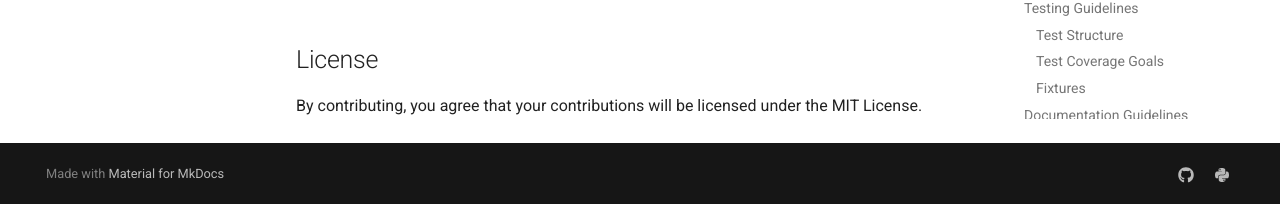
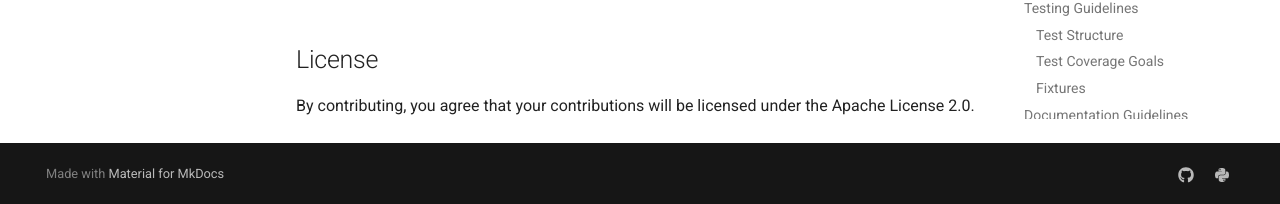
Before and after one commit to datajoint/dj-photon-codecs, an MkDocs documentation site: the page built from docs/contributing.md, in a window 1280 px wide and 900 px high, scrolled down 6360 px. Shown: the part 693-897 px from the top of the window. Built offline with MkDocs 1.6.1 and Material for MkDocs 9.7.7, drawn with Linux system fonts in a browser that asks for light colours; comment, search, counter and statistics services are not loaded.

Commit message:
Relicense from MIT to Apache-2.0
Aligns with datajoint-python and the rest of the codec family: dj-figpack-codecs and
dj-canvasxpress-codecs are already Apache-2.0, and this repo and dj-zarr-codecs were the
outliers with no rule behind the split.

Apache-2.0 rather than MIT for the patent grant. MIT is silent on patents, which is the
question pharma legal review asks about a dependency, and answering it in the license
is cheaper than answering it per customer.

MIT permits sublicensing, so the relicense is within its terms. All copyright here is
DataJoint Inc.'s -- the sole contributor is the copyright holder -- so no consent was
outstanding.

Changed: LICENSE replaced with the Apache-2.0 text used across the family, the
pyproject license field and OSI classifier, the README badge and license line, and the
contributing guide's inbound-contribution terms.

```diff
--- a/docs/contributing.md
+++ b/docs/contributing.md
@@ -337,4 +337,4 @@ Be respectful and constructive in all interactions. We aim to foster an inclusiv
 
 ## License
 
-By contributing, you agree that your contributions will be licensed under the MIT License.
+By contributing, you agree that your contributions will be licensed under the Apache License 2.0.
--- a/pyproject.toml
+++ b/pyproject.toml
@@ -4,7 +4,7 @@ version = "0.1.0"
 description = "DataJoint codec for photon-limited movies with Anscombe transformation and compression"
 readme = "README.md"
 requires-python = ">=3.10"
-license = {text = "MIT"}
+license = {text = "Apache-2.0"}
 authors = [
     {name = "Dimitri Yatsenko", email = "dimitri@datajoint.com"},
     {name = "Davis Bennett", email = "davis.v.bennett@gmail.com"},
@@ -13,7 +13,7 @@ keywords = ["datajoint", "photon", "anscombe", "imaging", "codec"]
 classifiers = [
     "Development Status :: 3 - Alpha",
     "Intended Audience :: Science/Research",
-    "License :: OSI Approved :: MIT License",
+    "License :: OSI Approved :: Apache Software License",
     "Programming Language :: Python :: 3",
     "Programming Language :: Python :: 3.10",
     "Programming Language :: Python :: 3.11",
```
Also changed, not shown: README.md (+2 -2 lines), 1 other file.
